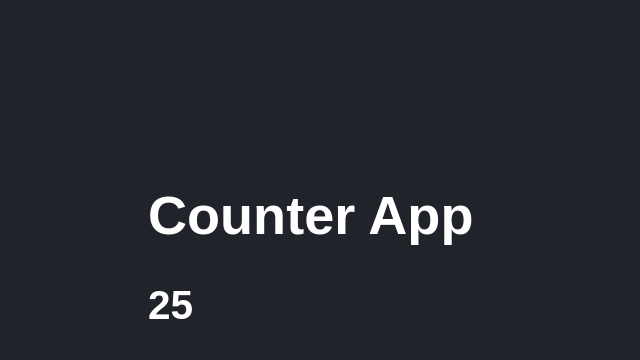
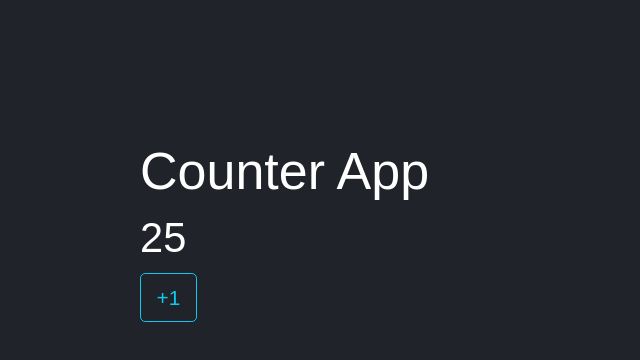
Before and after one commit to Aghent47/Aprendiendo-react, a React (Vite) app: page / in a window 1280 px wide. Shown: the top 360 px of the page, without its empty margins (0-640 px from the left). Built offline with nearby package versions, Linux system fonts and the light colour scheme.

Commit message:
Evento click (Eventos en general) y Styles Bootstrap

```diff
--- a/index.html
+++ b/index.html
@@ -4,6 +4,7 @@
     <meta charset="UTF-8" />
     <link rel="icon" type="image/svg+xml" href="/vite.svg" />
     <meta name="viewport" content="width=device-width, initial-scale=1.0" />
+    <link href="https://cdn.jsdelivr.net/npm/bootstrap@5.0.2/dist/css/bootstrap.min.css" rel="stylesheet" integrity="sha384-EVSTQN3/azprG1Anm3QDgpJLIm9Nao0Yz1ztcQTwFspd3yD65VohhpuuCOmLASjC" crossorigin="anonymous">
     <title>Vite + React</title>
   </head>
   <body>
--- a/src/CounterApp.jsx
+++ b/src/CounterApp.jsx
@@ -1,12 +1,19 @@
-import PropTypes from 'prop-types'
+import PropTypes from "prop-types";
 
-export const CounterApp = ( {value} ) => {
-  return <>
-    <h1>Counter App</h1>
-    <h2> { value } </h2>
-  </>
-}
+const handleAdd = (event) => {
+  console.log(event);
+};
+
+export const CounterApp = ({ value }) => {
+  return (
+    <>
+      <h1>Counter App</h1>
+      <h2> {value} </h2>
+      <button onClick={handleAdd} type="button" className="btn btn-outline-info"> +1 </button>
+    </>
+  );
+};
 
 CounterApp.propTypes = {
-    value: PropTypes.number.isRequired,
-}
+  value: PropTypes.number.isRequired,
+};
--- a/src/styles.css
+++ b/src/styles.css
@@ -5,3 +5,9 @@ html, body {
     font-size: 1.3em;
     padding: 70px;
 }
+
+
+button {
+    padding: 15px;
+    font-size: 1rem;
+}
```
